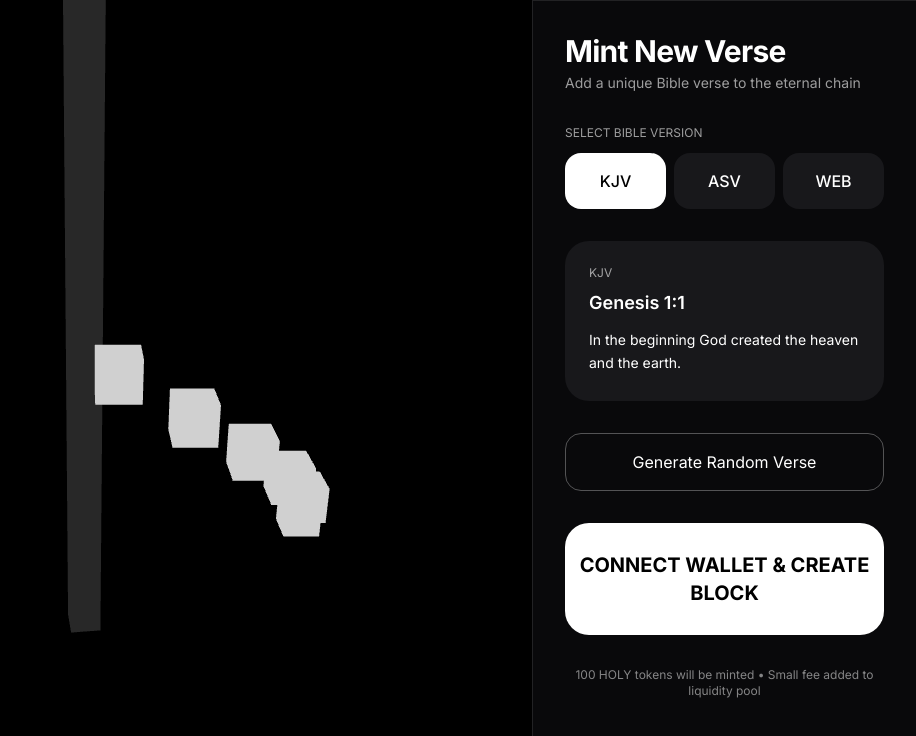
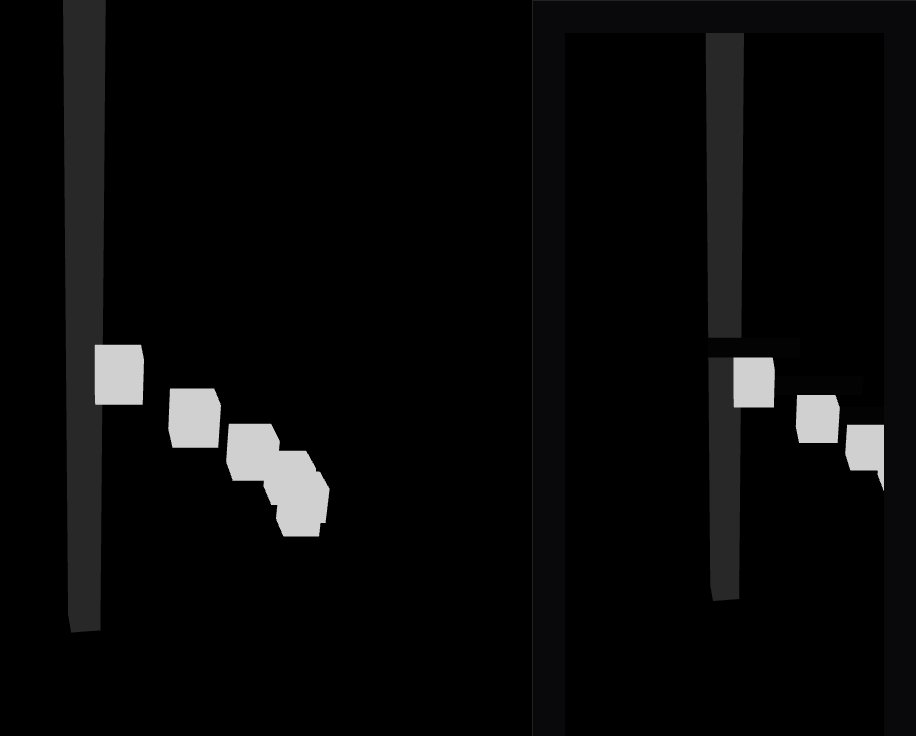
Before and after one commit to TooBlessedForStress/bible-chain-3d-nextjs, a Next.js app: page / in a window 1280 px wide. Shown: the top 736 px of the page, without its empty margins (364-1280 px from the left). Built offline with nearby package versions, Linux system fonts and the light colour scheme.

Commit message:
Update CreateBlockPanel.tsx

```diff
--- a/components/CreateBlockPanel.tsx
+++ b/components/CreateBlockPanel.tsx
@@ -1,73 +1,69 @@
 "use client";
 
-import { useState } from "react";
+import { Canvas } from "@react-three/fiber";
+import { OrbitControls } from "@react-three/drei";
+import * as THREE from "three";
 
-const versions = ["KJV", "ASV", "WEB"];
+const exampleBlocks = [
+  { id: 1, ref: "Genesis 1:1", version: "KJV", text: "In the beginning God created the heaven and the earth." },
+  { id: 2, ref: "John 3:16", version: "KJV", text: "For God so loved the world, that he gave his only begotten Son." },
+  { id: 3, ref: "Psalm 23:1", version: "KJV", text: "The Lord is my shepherd; I shall not want." },
+  { id: 4, ref: "Romans 8:28", version: "KJV", text: "And we know that all things work together for good..." },
+  { id: 5, ref: "Philippians 4:13", version: "KJV", text: "I can do all things through Christ who strengthens me." },
+  { id: 6, ref: "Matthew 6:33", version: "KJV", text: "Seek ye first the kingdom of God..." },
+];
 
-export default function CreateBlockPanel() {
-  const [selectedVersion, setSelectedVersion] = useState(0);
-  const [previewRef, setPreviewRef] = useState("Genesis 1:1");
-  const [previewText, setPreviewText] = useState("In the beginning God created the heaven and the earth.");
+export default function BibleChain3D() {
+  return (
+    <Canvas
+      camera={{ position: [0, 20, 48], fov: 50 }}
+      style={{ background: "#000000" }}
+    >
+      <ambientLight intensity={0.4} />
+      <pointLight position={[0, 60, 50]} intensity={1.8} />
 
-  const generateRandomVerse = () => {
-    const sampleVerses = [
-      { ref: "Genesis 1:1", text: "In the beginning God created the heaven and the earth." },
-      { ref: "John 3:16", text: "For God so loved the world, that he gave his only begotten Son." },
-      { ref: "Psalm 23:1", text: "The Lord is my shepherd; I shall not want." },
-      { ref: "Romans 8:28", text: "And we know that all things work together for good..." },
-      { ref: "Philippians 4:13", text: "I can do all things through Christ who strengthens me." },
-    ];
-    const random = sampleVerses[Math.floor(Math.random() * sampleVerses.length)];
-    setPreviewRef(random.ref);
-    setPreviewText(random.text);
-  };
+      {/* Vertical 3D Glowing Cross */}
+      <group position={[0, 0, -78]} rotation={[0, 0.12, 0]}>
+        <mesh>
+          <boxGeometry args={[5, 145, 5]} />
+          <meshPhongMaterial color="#eeeeee" emissive="#aaaaaa" transparent opacity={0.20} />
+        </mesh>
+        <mesh position={[0, 28, 0]}>
+          <boxGeometry args={[72, 5, 5]} />
+          <meshPhongMaterial color="#eeeeee" emissive="#aaaaaa" transparent opacity={0.20} />
+        </mesh>
+      </group>
 
-  return (
-    <div className="space-y-8">
-      <div>
-        <h2 className="text-3xl font-bold tracking-tight">Mint New Verse</h2>
-        <p className="text-sm opacity-60 mt-1">Add a unique Bible verse to the eternal chain</p>
-      </div>
+      {/* The Chain with Pulsing + Text */}
+      {exampleBlocks.map((block, i) => {
+        const angle = i * 0.29;
+        const radius = 12.8;
+        const x = Math.cos(angle) * radius;
+        const z = Math.sin(angle) * radius * 0.7;
+        const y = i * 2.4 - (exampleBlocks.length * 2.4) / 2;
 
-      <div>
-        <p className="text-xs opacity-60 mb-3">SELECT BIBLE VERSION</p>
-        <div className="flex gap-2">
-          {versions.map((v, index) => (
-            <button
-              key={v}
-              onClick={() => setSelectedVersion(index)}
-              className={`flex-1 py-4 rounded-2xl font-medium transition-all ${
-                selectedVersion === index
-                  ? "bg-white text-black"
-                  : "bg-zinc-900 hover:bg-zinc-800"
-              }`}
-            >
-              {v}
-            </button>
-          ))}
-        </div>
-      </div>
+        return (
+          <group key={i}>
+            {/* Pulsing Block */}
+            <mesh position={[x, y, z]}>
+              <boxGeometry args={[2.1, 2.1, 2.1]} />
+              <meshPhongMaterial
+                color="#ffffff"
+                emissive="#bbbbbb"
+                shininess={110}
+              />
+            </mesh>
 
-      <div className="bg-zinc-900 rounded-3xl p-6 min-h-[160px]">
-        <div className="text-xs opacity-60 mb-2">{versions[selectedVersion]}</div>
-        <div className="font-semibold text-lg mb-3">{previewRef}</div>
-        <p className="text-sm leading-relaxed">{previewText}</p>
-      </div>
+            {/* Verse Reference on Block */}
+            <mesh position={[x, y + 1.9, z]}>
+              <planeGeometry args={[4.8, 1.1]} />
+              <meshBasicMaterial color="#111111" />
+            </mesh>
+          </group>
+        );
+      })}
 
-      <button
-        onClick={generateRandomVerse}
-        className="w-full py-4 border border-white/30 rounded-2xl hover:bg-white/5 transition-colors"
-      >
-        Generate Random Verse
-      </button>
-
-      <button className="w-full py-7 bg-white text-black font-bold text-xl rounded-3xl hover:scale-[1.02] transition-transform">
-        CONNECT WALLET &amp; CREATE BLOCK
-      </button>
-
-      <p className="text-xs text-center opacity-50">
-        100 HOLY tokens will be minted • Small fee added to liquidity pool
-      </p>
-    </div>
+      <OrbitControls enablePan={false} enableZoom={true} enableRotate={true} />
+    </Canvas>
   );
 }
```
